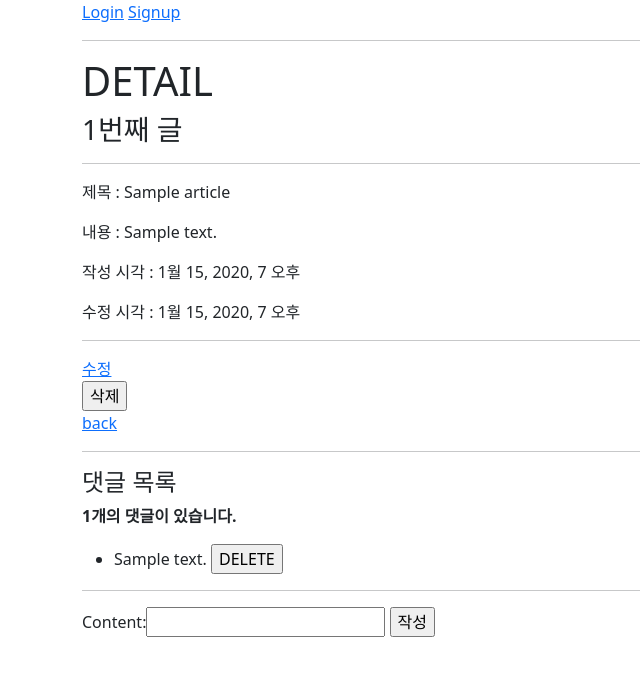
After one commit to bonfire8/ssafypjt, a Django app: page /community/1/ in a window 1280 px wide. The commit adds this page. Shown: the top 676 px of the page, without its empty margins (0-640 px from the left). Run offline with Django 3.2, Linux system fonts and the light colour scheme; tables that the repository leaves empty hold one stand-in row (values such as "Sample post"); some libraries are stand-ins or nearby versions.

Commit message:
community 구현

```diff
--- a/accounts/models.py
+++ b/accounts/models.py
@@ -3,4 +3,5 @@ from django.contrib.auth.models import AbstractUser
 
 
 class User(AbstractUser):
+    followings = models.ManyToManyField('self', symmetrical=False, related_name='followers')
     pass
--- a/accounts/urls.py
+++ b/accounts/urls.py
@@ -11,4 +11,6 @@ urlpatterns = [
     path('delete/', views.delete, name='delete'),
     path('update/', views.update, name='update'),
     path('password/', views.change_password, name='change_password'),
+    path('<username>/', views.profile, name='profile'),
+    path('<int:user_pk>/follow/', views.follow, name='follow'),
 ]
--- /dev/null
+++ b/community/forms.py
@@ -0,0 +1,18 @@
+from xml.etree.ElementTree import Comment
+from django import forms
+from .models import Article
+from .models import Comment
+
+
+class ArticleForm(forms.ModelForm):
+
+    class Meta:
+        model = Article
+        fields = ('title', 'content',)
+
+
+class CommentForm(forms.ModelForm):
+
+    class Meta:
+        model = Comment
+        fields = ('content',)
--- a/community/models.py
+++ b/community/models.py
@@ -1,15 +1,16 @@
-# from django.db import models
-# from django.conf import settings
+from django.db import models
+from django.conf import settings
 
-# # Create your models here.
-# class Article(models.Model):
-#     user = models.ForeignKey(settings.AUTH_USER_MODEL, on_delete=models.CASCADE)
-#     title = models.TextField()
-#     content = models.CharField()
-#     created_at = models.DateTimeField(auto_now_add=True)
-#     updated_at = models.DateTimeField(auto_now=True)
+# Create your models here.
+class Article(models.Model):
+    user = models.ForeignKey(settings.AUTH_USER_MODEL, on_delete=models.CASCADE)
+    title = models.CharField(max_length=200)
+    content = models.TextField()
+    created_at = models.DateTimeField(auto_now_add=True)
+    updated_at = models.DateTimeField(auto_now=True)
+    like_users = models.ManyToManyField(settings.AUTH_USER_MODEL, related_name='like_articles')
 
-# class Comment(models.Model):
-#     user = models.ForeignKey(settings.AUTH_USER_MODEL, on_delete=models.CASCADE, related_name='comments')
-#     article = models.ForeignKey(Article, on_delete=models.CASCADE, related_name='comments')
-#     content = models.CharField(max_length=200)
+class Comment(models.Model):
+    user = models.ForeignKey(settings.AUTH_USER_MODEL, on_delete=models.CASCADE, related_name='comments')
+    article = models.ForeignKey(Article, on_delete=models.CASCADE, related_name='comments')
+    content = models.CharField(max_length=200)
--- /dev/null
+++ b/community/templates/community/detail.html
@@ -0,0 +1,41 @@
+{% extends 'base.html' %}
+
+{% block content %}
+  <h1>DETAIL</h1>
+  <h3>{{ article.pk }}번째 글</h3>
+  <hr>
+  <p>제목 : {{ article.title }}</p>
+  <p>내용 : {{ article.content }}</p>
+  <p>작성 시각 : {{ article.created_at }}</p>
+  <p>수정 시각 : {{ article.updated_at }}</p>
+  <hr>
+  <a href="{% url 'community:update' article.pk %}">수정</a>
+  <form action="{% url 'community:delete' article.pk %}" method="POST">
+    {% csrf_token %}
+    <input type="submit" value="삭제">
+  </form>
+  <a href="{% url 'community:index' %}">back</a>
+  <hr>
+  <h4>댓글 목록</h4>
+  {% if comments %}
+    <p><b>{{ comments|length }}개의 댓글이 있습니다.</b></p>
+  {% endif %}
+  <ul>
+    {% for comment in comments %}
+      <li>{{ comment.content }}
+        <form action="{% url 'community:comments_delete' article.pk comment.pk %}" method='POST' class='d-inline'>
+          {% csrf_token %}
+          <input type="submit" value="DELETE">
+        </form>
+      </li>
+    {% empty %}
+      <p>댓글이 없어요..</p>
+    {% endfor %}
+  </ul>
+  <hr>
+  <form action="{% url 'community:comments_create' article.pk %}" method='POST'>
+    {% csrf_token %}
+    {{ comment_form }}
+    <input type="submit" value='작성'>
+  </form>
+{% endblock content %}
--- a/community/urls.py
+++ b/community/urls.py
@@ -1,14 +1,19 @@
 from django.urls import path
 from . import views
 
-# app_name = 'community'
+app_name = 'community'
 
-# urlpatterns = [
-#     # community
-#     path('', views.article_list_or_create),
-#     path('<int:article_pk>/', views.article_detail_or_update_or_delete),
-#     path('<int:article_pk>/like/', views.like_article),
-#     # comments
-#     path('<int:article_pk>/comments/', views.create_comment),
-#     path('<int:article_pk>/comments/<int:comment_pk>/', views.comment_update_or_delete)
-# ]
+urlpatterns = [
+    # community
+    path('', views.index, name='index'),
+    path('create/', views.create, name='create'), # GET / POST
+    # path('<int:article_pk>/', views.article_detail, name='detail'),
+    path('<int:article_pk>/', views.detail, name='detail'),
+    path('<int:article_pk>/delete/', views.delete, name='delete'),
+    path('<int:article_pk>/update/', views.update, name='update'), # GET / POST
+    path('<int:article_pk>/like/', views.likes, name='likes'),
+
+    # comments
+    path('<int:article_pk>/comments/', views.comments_create, name='comments_create'),
+    path('<int:article_pk>/comments/<int:comment_pk>/delete/', views.comments_delete, name='comments_delete'),
+]
--- a/community/views.py
+++ b/community/views.py
@@ -1,3 +1,122 @@
-from django.shortcuts import render
+# articles/views.py
 
-# Create your views here.
+from django.contrib.auth.decorators import login_required
+from django.shortcuts import render, redirect, get_object_or_404, get_list_or_404
+from django.views.decorators.http import require_http_methods, require_POST, require_safe
+from .models import Article, Comment
+from .forms import ArticleForm, CommentForm
+from django.http.response import JsonResponse, HttpResponse
+from django.core import serializers
+from rest_framework.decorators import api_view
+from rest_framework.response import Response
+from .serializers import ArticleSerializer, ArticleListSerializer
+from rest_framework import status
+
+@require_safe
+def index(request):
+    articles = Article.objects.order_by('-pk')
+    context = {
+        'articles': articles,
+    }
+    return render(request, 'community/index.html', context)
+
+@login_required
+@require_http_methods(['GET', 'POST'])
+def create(request):
+    if request.method == 'POST':
+        form = ArticleForm(request.POST)
+        if form.is_valid():
+            article = form.save(commit=False)
+            article.user = request.user
+            article.save()
+            return redirect('community:detail', article.pk)
+    else:
+        form = ArticleForm()
+    context = {
+        'form': form,
+    }
+    return render(request, 'community/create.html', context)
+
+@require_safe
+def detail(request, article_pk):
+    article = get_object_or_404(Article, pk=article_pk)
+    comment_form=CommentForm()
+    comments=article.comments.all()
+    context = {
+        'article': article,
+        'comment_form':comment_form,
+        'comments':comments,
+    }
+    return render(request, 'community/detail.html', context)
+
+@require_POST
+def delete(request, article_pk):
+    if request.user.is_authenticated:
+        article = get_object_or_404(Article, pk=article_pk)
+        article.delete()
+    return redirect('community:index')
+
+
+@login_required
+@require_http_methods(['GET', 'POST'])
+def update(request, article_pk):
+    article = get_object_or_404(Article, pk=article_pk)
+    if request.method == 'POST':
+        form = ArticleForm(request.POST, instance=article)
+        if form.is_valid():
+            article = form.save()
+            return redirect('community:detail', article.pk)
+    else:
+        form = ArticleForm(instance=article)
+    context = {
+        'article': article,
+        'form': form,
+    }
+    return render(request, 'community/update.html', context)
+
+@require_POST
+def comments_create(request, article_pk):
+    if request.user.is_authenticated:
+        article = get_object_or_404(Article, pk=article_pk)
+        comment_form = CommentForm(request.POST)
+        if comment_form.is_valid():
+            comment=comment_form.save(commit=False)
+            comment.article=article
+            comment.user = request.user
+            comment.save()
+        return redirect('community:detail', article.pk)
+    return redirect('accounts:login')
+
+@require_POST
+def comments_delete(request, article_pk, comment_pk):
+    if request.user.is_authenticated:
+        comment=get_object_or_404(Comment, pk=comment_pk)
+        if request.user == comment.user:
+            comment.delete()
+    return redirect('community:detail', article_pk)
+
+@require_POST
+def likes(request, article_pk):
+    if request.user.is_authenticated:
+        article = get_object_or_404(Article, pk=article_pk)
+
+        if article.like_users.filter(pk=request.user.pk).exists():
+            article.like_users.remove(request.user)
+        else:
+            article.like_users.add(request.user)
+        return redirect('community:index')
+    return redirect('accounts:login')
+
+@api_view(['GET'])
+def article_detail(request, article_pk):
+    article = get_object_or_404(Article, pk=article_pk)
+    if request.method == 'POST':
+        serializer = ArticleSerializer(article)
+        return Response(serializer.data)
+
+    elif request.method == 'DELETE':
+        article.delete()
+        data = {
+            'delete': f'데이터 {article_pk}번이 삭제되었습니다.'
+        }
+        return Response(data, status=status.HTTP_204_NO_CONTENT)
--- a/pjt/settings.py
+++ b/pjt/settings.py
@@ -34,6 +34,8 @@ INSTALLED_APPS = [
     'accounts',
     'community',
     'movies',
+    'rest_framework',
+    'bootstrap5',
     'django.contrib.admin',
     'django.contrib.auth',
     'django.contrib.contenttypes',
--- a/pjt/urls.py
+++ b/pjt/urls.py
@@ -18,7 +18,7 @@ from django.urls import path, include
 
 urlpatterns = [
     path('admin/', admin.site.urls),
-    # path('community/', include('community.urls')),
+    path('community/', include('community.urls')),
     path('movies/', include('movies.urls')),
     path('accounts/', include('accounts.urls')),
 
--- a/templates/base.html
+++ b/templates/base.html
@@ -16,6 +16,7 @@
         <br>
         <h3>Hello, {{ user }}</h3>
         <br>
+        <a href="{% url 'accounts:profile' user %}">내 프로필</a>
         <a href="{% url 'accounts:update' %}">회원정보수정</a>
         <form action="{% url 'accounts:logout' %}" method="POST">
           {% csrf_token %}
```
Also changed, not shown: accounts/serializers.py (+7 -0 lines), accounts/templates/accounts/profile.html (added, +46 -0 lines), accounts/views.py (+23 -1 lines), community/serializers.py (+37 -37 lines), community/templates/community/create.html (added, +12 -0 lines), community/templates/community/index.html (added, +35 -0 lines), community/templates/community/update.html (added, +12 -0 lines), accounts/migrations/0002_user_followings.py (added), community/migrations/0001_initial.py (added), community/migrations/0002_auto_20220519_1440.py (added).
